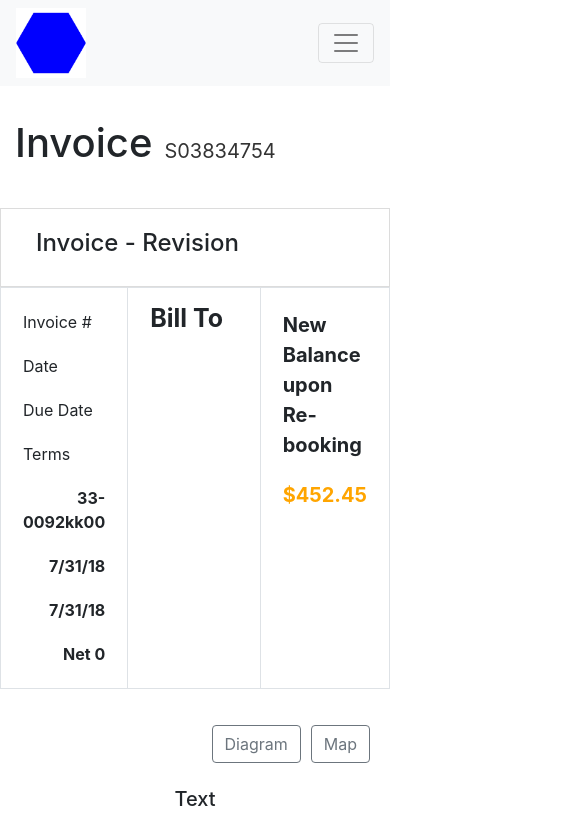
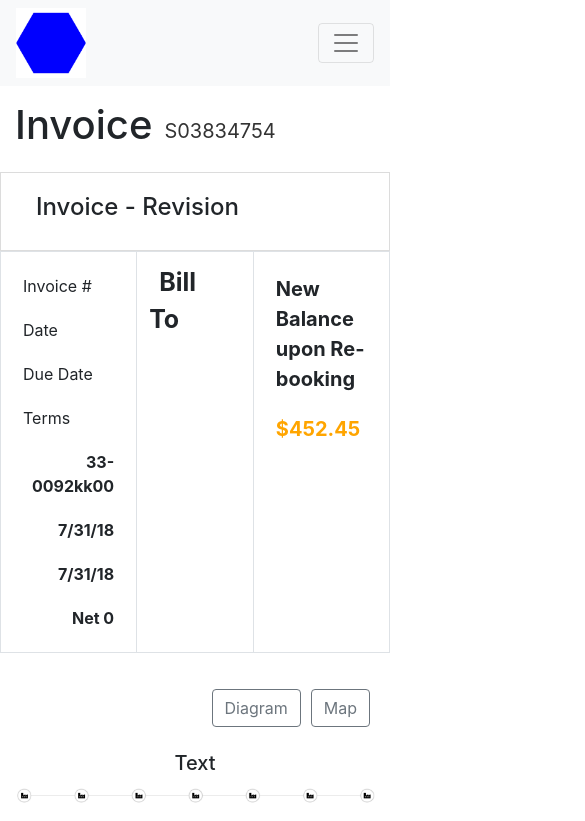
Before and after one commit to MarUser04/react-frontend-test, a React (Create React App) app: page / in a window 390 px wide. Shown: the top 821 px of the page, 585 px wide, since content can reach past the window. Built offline with nearby package versions, Linux system fonts and the light colour scheme.

Commit message:
fixed responsive

```diff
--- a/src/App.css
+++ b/src/App.css
@@ -67,3 +67,11 @@
     transform: rotate(360deg);
   }
 }
+
+
+
+@media screen and (max-width: 930px) {
+  .nt{
+    margin-left: 0px;
+  }
+}
--- a/src/App.js
+++ b/src/App.js
@@ -61,7 +61,7 @@ class App extends Component {
             <li className="nav-item nt">
               <a className="nav-link hover-item" href="#">Network</a>
             </li>
-            <li className="nav-item">
+            <li className="nav-item active">
               <a className="nav-link hover-item" href="#">Billing</a>
             </li>
             <li className="nav-item">
--- a/src/components/diagram-map.css
+++ b/src/components/diagram-map.css
@@ -15,3 +15,9 @@
   width: 100% !important;
   max-height: 5% !important;
 }
+
+@media screen and (max-width: 1180px) {
+  .diagram-image img{
+    max-width: 100% !important;
+  }
+}
--- a/src/components/invoice.css
+++ b/src/components/invoice.css
@@ -8,7 +8,7 @@
 }
 
 .invoiceNumber{
-  margin-top: 40px;
+  margin-top: 20px;
   padding-left: 12px;
   font-size: 20px;
 }
@@ -145,3 +145,13 @@ a:hover {
   filter: progid: DXImageTransform.Microsoft.Alpha(Opacity=100);
   opacity: 1;
 }
+
+
+@media screen and (max-width: 930px) {
+  td:first-child{
+    width: 35% !important;
+  }
+  .billSpan{
+    width: 30% !important;
+  }
+}
--- a/src/components/invoice.js
+++ b/src/components/invoice.js
@@ -12,11 +12,11 @@ export default class Invoice extends Component {
       <div className="invoice" >
         <div className="invoiceHeader">
           <h1>Invoice</h1>
-          <p className="invoiceNumber">
-           <div class="toolpit">
+          <div className="invoiceNumber">
+           <div className="toolpit">
             <p><a href="#" data-tooltip="Invoice Number">{this.props.invoice.code}</a></p>
           </div>
-          </p>
+          </div>
         </div>
         <div className="container-fluid">
           <div className="row">
--- a/src/components/overview.css
+++ b/src/components/overview.css
@@ -34,3 +34,10 @@ span{
 .status{
   color: green
 }
+
+@media screen and (max-width: 930px) {
+  td:last-child{
+    width: 65% !important;
+    font-size: 14px;
+  }
+}
```
